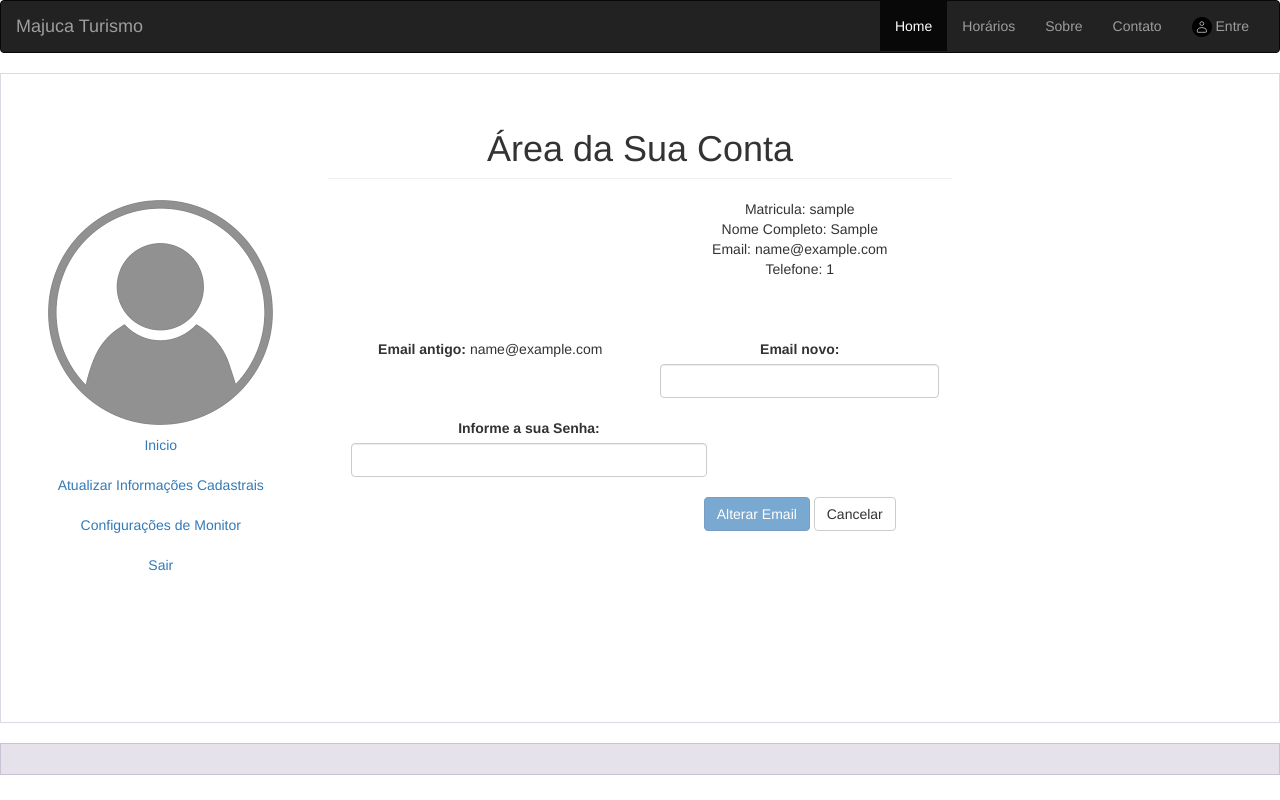
After one commit to WildysonDantas/S.A.H.M-Sistema-de-agendamento-de-cadastro-de-monitores-, a Django app: a page that uses templates/viewMonitor.html in a window 1280 px wide. The commit adds this page. Run offline with Django 3.2, Linux system fonts and the light colour scheme; a user stored in the database is signed in; tables that the repository leaves empty hold one stand-in row (values such as "Sample post"); some libraries are stand-ins or nearby versions.

```diff
--- /dev/null
+++ b/sahm/templates/sahm/updateEmail.html
@@ -0,0 +1,35 @@
+{% extends 'viewMonitor.html' %}
+
+{% block content %}
+
+
+<form id="formUpdatePass" data-toggle="validator" role="form" method="POST" action="{% url 'sahm:update_email' %}">{% csrf_token %}
+
+<div class="container-fluid">
+  <div class="row">
+    <div class="form-group col-md-4">
+      <label class="control-label">Email antigo:</label>
+      {{user.email}}
+    </div>
+
+    <div class="form_group col-md-4">
+      <label for="id_email" class="control-label">Email novo:</label>
+      <input type="email" name="email" id="id_email" class="form-control" data-error="Por favor, informe um e-mail correto." required/>
+    </div>
+  </div>
+
+  <div class="row">
+
+    <div class="form_group col-md-5">
+      <label for="id_senha" class="control-label">Informe a sua Senha:</label>
+      <input type="password" name="password" id="id_senha" class="form-control" data-minlength="6" required/>
+    </div>
+  </div>
+
+  <div class="row" id="actions">
+    <button type="submit" class="btn btn-primary">Alterar Email</button>
+    <a href="{% url 'sahm:dados_principal_monitor' %}" class="btn btn-default">Cancelar</a>
+  </div>
+</div>
+</form>
+{% endblock %}
--- a/sahm/tests.py
+++ b/sahm/tests.py
@@ -8,7 +8,8 @@
         self.user = User.objects.create(first_name='Paulo Henrique', username='20159022998', email='paulo@gmail.com', password='admin1')
 
     def test_first_name_vazio(self):
-        self.assertNotEqual(self.user.first_name, "")
+        self.user.first_name = ""
+        self.assertFalse(self.user.first_name)
 
     def test_username_vazio(self):
         self.assertNotEqual(self.user.username, "")
--- a/sahm/urls.py
+++ b/sahm/urls.py
@@ -10,4 +10,6 @@
     url(r'^dados_cadastrais_monitor/$', views.dados_cadastrais_monitor, name='dados_cadastrais_monitor'),
     url(r'^dados_principal_monitor/$', views.dados_principal_monitor, name='dados_principal_monitor'),
     url(r'^mudar_senha/$', views.update_password, name='update_password'),
+    url(r'^mudar_email/$', views.update_email, name='update_email'),
+    url(r'^excluir_conta/$', views.excluir_conta, name='excluir_conta'),
 ]
--- a/sahm/views.py
+++ b/sahm/views.py
@@ -2,6 +2,7 @@
 from .models import Monitor
 from .forms import UserModelForm
 from .forms import MonitorModelForm
+#from .forms import EmailUpdateModelForm
 from django.contrib.auth.models import User
 from django.contrib.auth import authenticate, login, logout
 from django.contrib.auth.decorators import login_required
@@ -10,6 +11,7 @@
 from django.contrib.auth import update_session_auth_hash
 from django.contrib.auth.forms import PasswordChangeForm
 from django.contrib import messages
+#from django.contrib.auth.hashers
 
 
 # Create your views here.
@@ -131,3 +133,28 @@
     else:
         form = PasswordChangeForm(request.user)
         return render(request, 'sahm/updatePassword.html', {'form': form})
+
+@login_required
+def update_email(request):
+
+    user = User.objects.get(username= request.user.username)
+    context = {'user':user}
+
+    if request.method == "POST":
+        if user.check_password(request.POST['password']):
+            user.email = request.POST['email']
+            user.save()
+            return render(request, 'sahm/updateEmail.html', context)
+        else:
+            return redirect('/acesso')
+
+
+    return render(request, 'sahm/updateEmail.html', context)
+
+@login_required
+def excluir_conta(request):
+
+    User.objects.get(username= request.user.username).delete()
+    messages.success(request, "The user is deleted")
+    logout(request)
+    return render(request, 'sahm/login.html', {})
--- a/templates/viewMonitor.html
+++ b/templates/viewMonitor.html
@@ -11,7 +11,6 @@
     <link href="{% static 'css/bootstrap.min.css' %}" rel="stylesheet">
     <link href="{% static 'css/style.css' %}" rel="stylesheet">
     <link rel="stylesheet" href="https://cdnjs.cloudflare.com/ajax/libs/bootstrap-select/1.12.4/css/bootstrap-select.min.css">
-
 
     <!--[if lt IE 9]>
     <script src="https://oss.maxcdn.com/libs/html5shiv/3.7.0/html5shiv.js"></script>
```
Also changed, not shown: sahm/forms.py (+8 -0 lines), sahm/templates/sahm/updateUserMonitor.html (+19 -1 lines).
